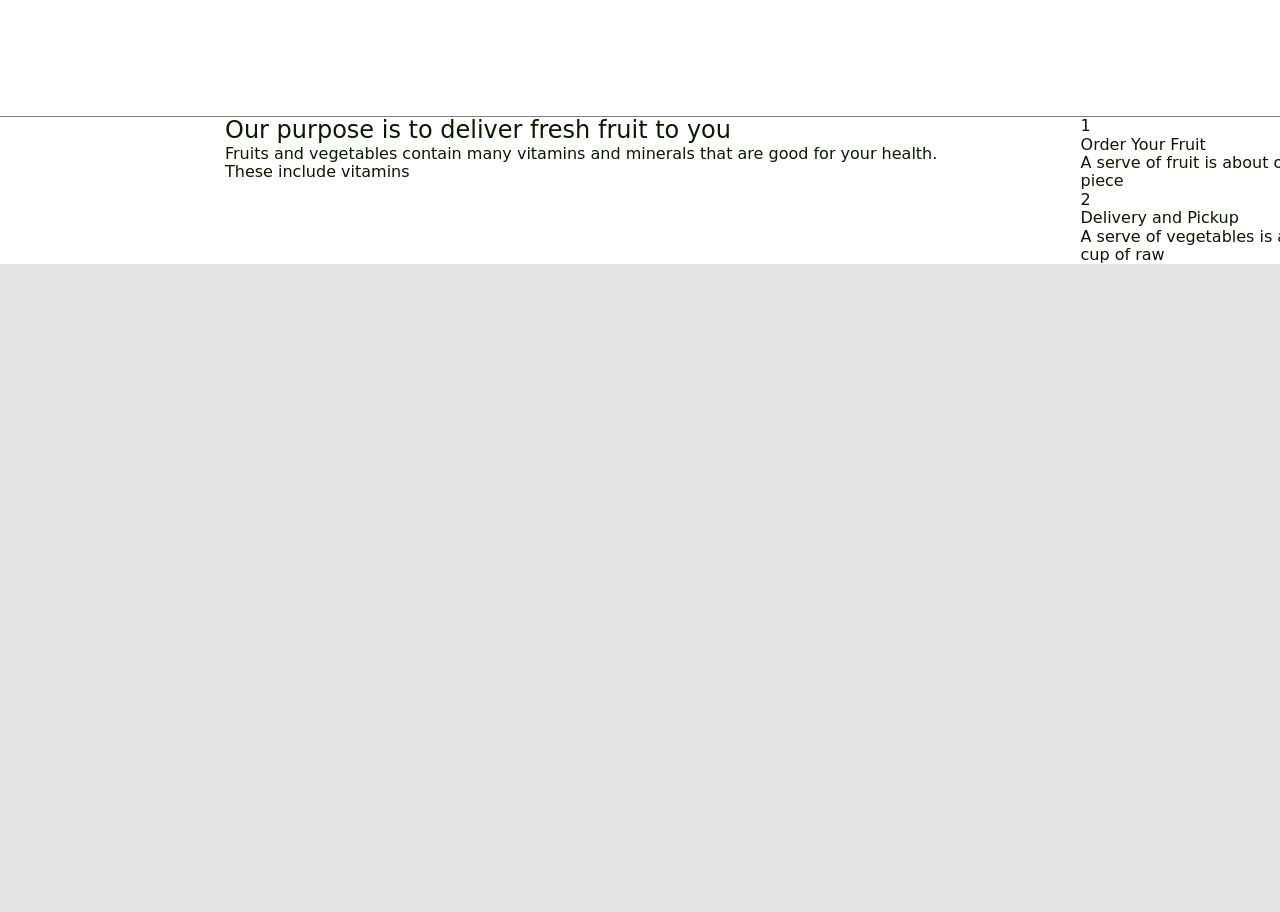
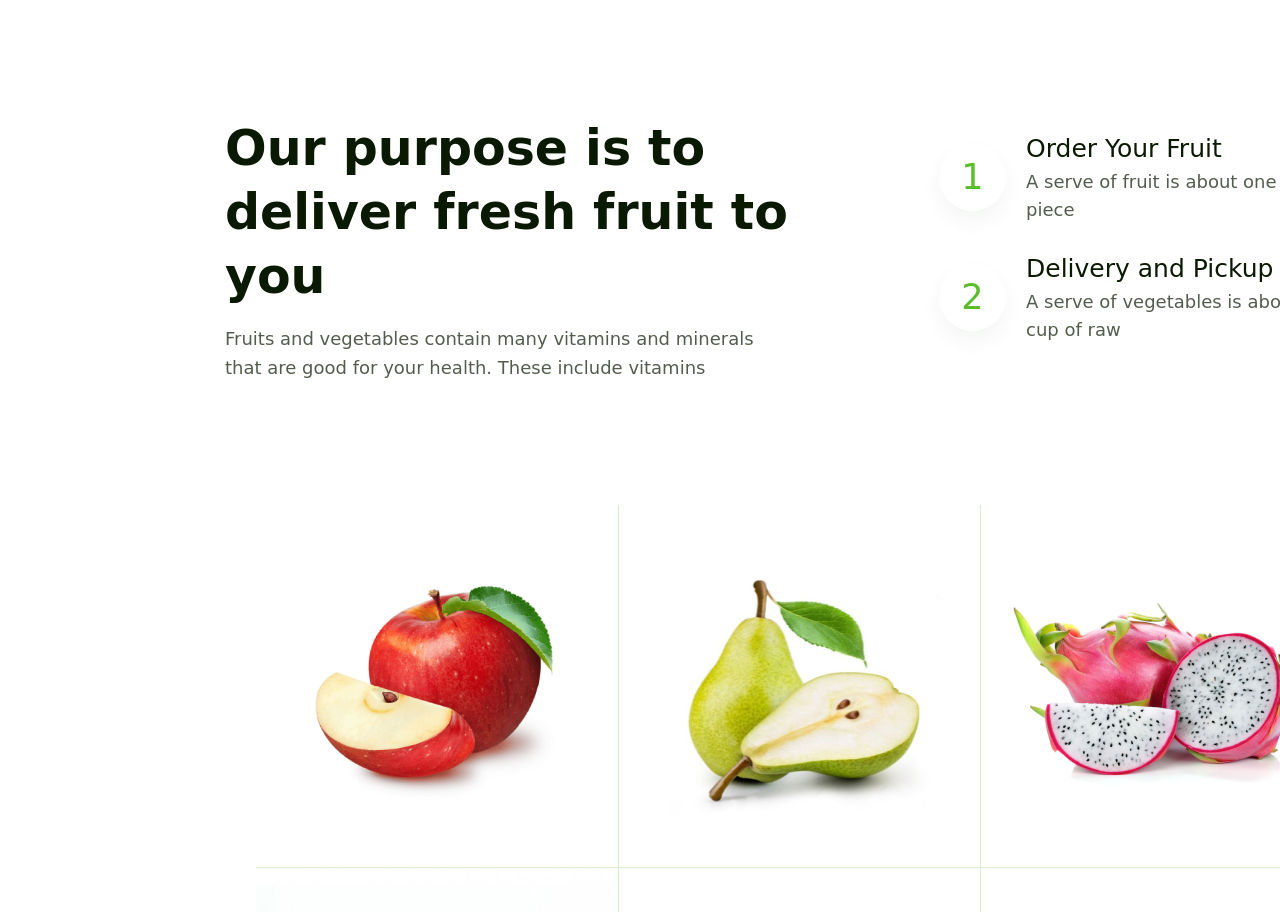
Before and after one commit to aleksvoloshyn/healthyfood, a website built with Parcel: page src/index.html in a window 1280 px wide. Shown: the part 1508-2420 px from the top of the page. Before the commit the page ends 1772 px from the top, so only its background shows below. Built offline with nearby package versions, Linux system fonts and the light colour scheme; a web font is replaced by a local one.

Commit message:
section fruitlist added

```diff
--- a/src/pages/fruitlist.html
+++ b/src/pages/fruitlist.html
@@ -1,11 +1,12 @@
 <div class="page-fruitlist">
+  <div class="page-fruitlist__topblock">
     <div class="page-fruitlist__wrapper">
       <h2 class="page-fruitlist__maintext">
         Our purpose is to deliver fresh fruit to you
       </h2>
       <p class="page-fruitlist__text">
-      Fruits and vegetables contain many vitamins and minerals that are good for
-      your health. These include vitamins
+        Fruits and vegetables contain many vitamins and minerals that are good
+        for your health. These include vitamins
       </p>
     </div>
 
@@ -30,3 +31,27 @@
       </li>
     </ul>
   </div>
+
+  <div class="page-fruitlist__gallery">
+    <ul class="page-fruitlist__gallerylist list">
+      <li class="page-fruitlist__galleryitem">
+        <img src="./img/fruitlist/apples.png" alt="apples" width="362" />
+      </li>
+      <li class="page-fruitlist__galleryitem">
+        <img src="./img/fruitlist/pears.png" alt="pears" width="362" />
+      </li>
+      <li class="page-fruitlist__galleryitem">
+        <img src="./img/fruitlist/pitohaya.png" alt="pitohaya" width="362" />
+      </li>
+      <li class="page-fruitlist__galleryitem">
+        <img src="./img/fruitlist/karambol.png" alt="karambol" width="362" />
+      </li>
+      <li class="page-fruitlist__galleryitem">
+        <img src="./img/fruitlist/avocado.png" alt="avocado" width="362" />
+      </li>
+      <li class="page-fruitlist__galleryitem">
+        <img src="./img/fruitlist/papaya.png" alt="papaya" width="362" />
+      </li>
+    </ul>
+  </div>
+</div>
--- a/src/sass/layouts/_fruitlist.scss
+++ b/src/sass/layouts/_fruitlist.scss
@@ -1,7 +1,86 @@
 .page-fruitlist {
-  display: flex;
-  gap: 132px;
-  outline: 1px solid gray;
+  margin-bottom: 120px;
+  &__topblock {
+    display: flex;
+    align-items: center;
+    gap: 132px;
+    margin-bottom: 122px;
+  }
+
   padding-left: 225px;
   padding-right: 225px;
+
+  &__wrapper {
+    width: 588px;
+  }
+
+  &__maintext {
+    font-size: 49px;
+    font-weight: 600;
+    line-height: 1.3;
+    margin-bottom: 17px;
+  }
+
+  &__text {
+    width: 554px;
+    font-size: 18px;
+    line-height: 1.6;
+    opacity: 0.7;
+  }
 }
+
+.page-fruitlist__orderitems {
+  display: flex;
+  flex-direction: column;
+}
+.page-fruitlist__orderitem {
+  display: flex;
+  align-items: center;
+  margin-bottom: 25px;
+}
+
+.page-fruitlist__itemnumber {
+  display: flex;
+  justify-content: center;
+  align-items: center;
+  width: 67px;
+  height: 67px;
+  margin-right: 20px;
+  border-radius: 50%;
+  box-shadow: 0px 10px 20px rgba(22, 52, 7, 0.05);
+  color: $accent-color;
+  font-size: 35px;
+  font-weight: 700px;
+  line-height: 1.4;
+}
+.page-fruitlist__itemheader {
+  font-size: 25px;
+  font-weight: 500;
+  line-height: 1.5;
+}
+.page-fruitlist__itemtext {
+  font-size: 18px;
+  line-height: 1.6;
+  width: 349px;
+  opacity: 0.7;
+}
+
+// **gallery**
+
+// ul with li>images
+.page-fruitlist__gallerylist {
+  display: flex;
+  flex-wrap: wrap;
+  justify-content: center;
+}
+
+// li with image
+.page-fruitlist__galleryitem {
+  flex-basis: calc((100% - 62px) / 3);
+  &:not(:nth-child(3n + 3)) {
+    border-right: 1px solid rgba(89, 190, 41, 0.25);
+  }
+  &:not(:nth-child(n + 4)) {
+    border-bottom: 1px solid rgba(89, 190, 41, 0.25);
+  }
+}
```
Also changed, not shown: src/img/fruitlist/apples.png (added), src/img/fruitlist/avocado.png (added), src/img/fruitlist/karambol.png (added), src/img/fruitlist/papaya.png (added), src/img/fruitlist/pears.png (added), src/img/fruitlist/pitohaya.png (added). Lines whose indentation alone changed are shown as unchanged.
